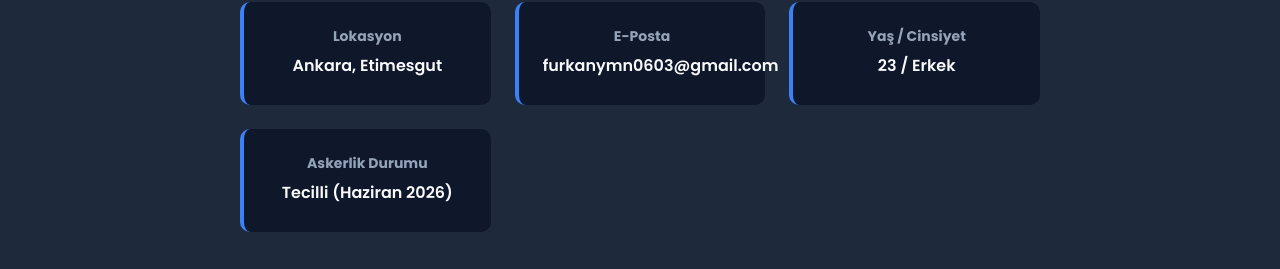
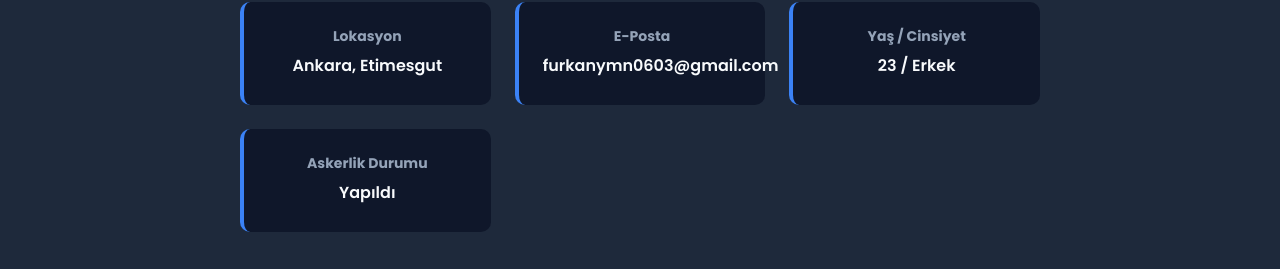
Before and after one commit to Furkan06ymn/furkanyamancv, a plain HTML site: page index.html in a window 1280 px wide. Shown: the part 1314-1583 px from the top of the page. Drawn offline with Linux system fonts and the light colour scheme.

Commit message:
index.html

```diff
--- a/index.html
+++ b/index.html
@@ -486,7 +486,7 @@
                 </div>
                 <div class="info-box">
                     <h4>Askerlik Durumu</h4>
-                    <p>Tecilli (Haziran 2026)</p>
+                    <p>Yapıldı</p>
                 </div>
             </div>
         </div>
```
